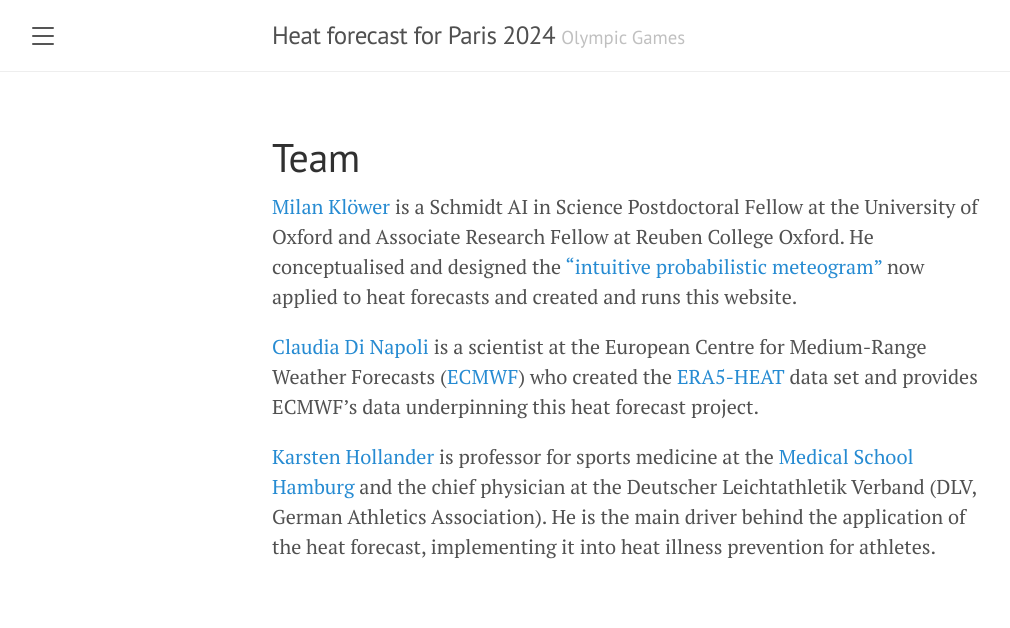
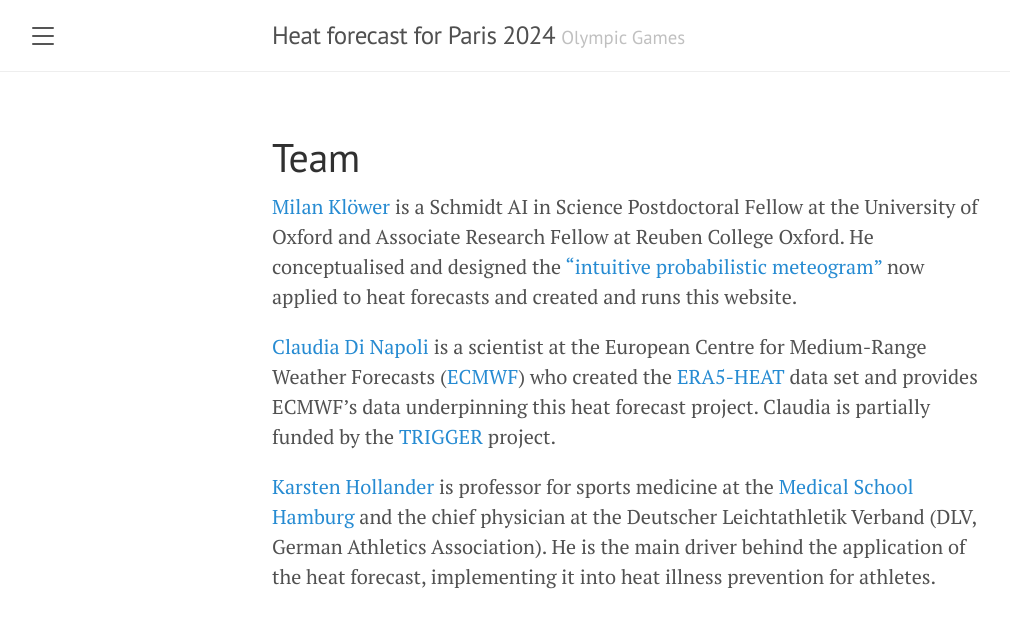
Before and after one commit to heatforecast/heatforecast.github.io, a Jekyll site: the page built from team.md, in a window 1280 px wide. Shown: the top 628 px of the page, without its empty margins (8-1018 px from the left). Built offline with Jekyll 4.4.1, drawn with Linux system fonts in a browser that asks for light colours.

Commit message:
claudia's funding

```diff
--- a/team.md
+++ b/team.md
@@ -15,6 +15,7 @@ is a scientist at the European Centre for Medium-Range Weather Forecasts
 ([ECMWF](https://www.ecmwf.int)) who created the
 [ERA5-HEAT](https://cds.climate.copernicus.eu/cdsapp#!/dataset/derived-utci-historical)
 data set and provides ECMWF's data underpinning this heat forecast project.
+Claudia is partially funded by the [TRIGGER](https://project-trigger.eu/) project.
 
 
 [Karsten Hollander](https://www.medicalschool-hamburg.de/ueber-uns/team/team-fakultaet-medizin/karsten-hollander/)
```
